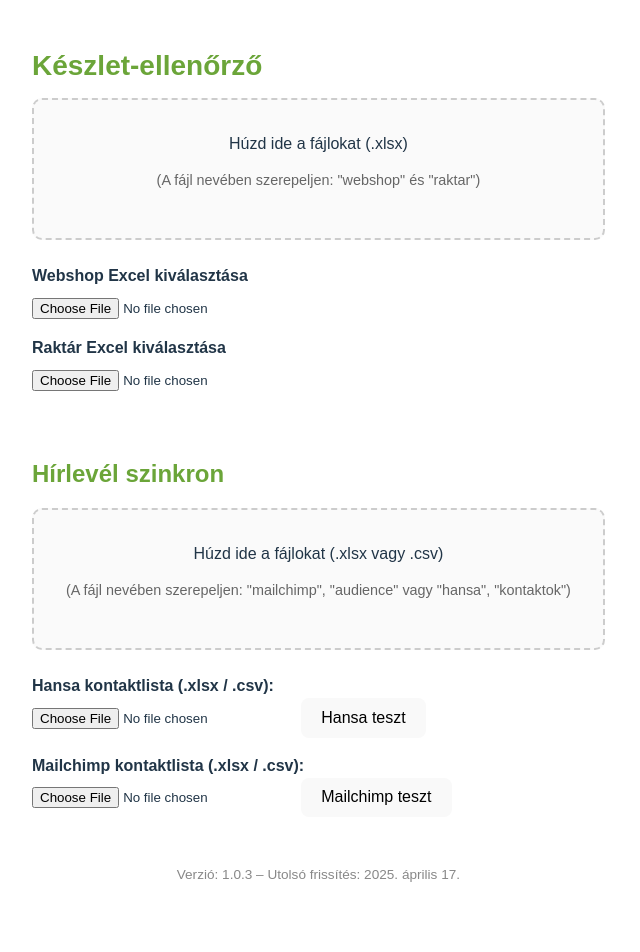
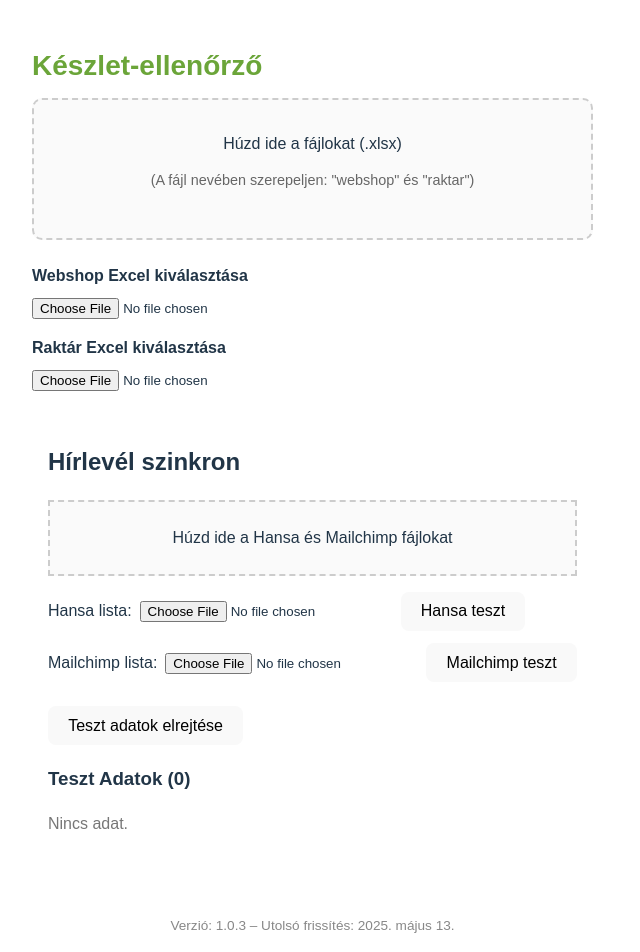
Before and after one commit to vajki8/keszlet-ellenor, a React (Vite) app: page / in a window 1280 px wide. Shown: the top 952 px of the page, without its empty margins (0-640 px from the left). Before the commit the page ends 917 px from the top, so only its background shows below. Built offline with nearby package versions, Linux system fonts and the light colour scheme.

Commit message:
Hansa-Mail chimp osszehasonlito tokeletsen mukodik

```diff
--- a/src/App.jsx
+++ b/src/App.jsx
@@ -288,7 +288,7 @@ function App() {
       <HirlevelSzinkron />
 
       <footer style={{ marginTop: "3rem", fontSize: "0.85rem", color: "#888", textAlign: "center" }}>
-        Verzió: 1.0.3 – Utolsó frissítés: 2025. április 17.
+        Verzió: 1.0.3 – Utolsó frissítés: 2025. május 13.
       </footer>
     </main>
   );
--- a/src/HirlevelSzinkron.jsx
+++ b/src/HirlevelSzinkron.jsx
@@ -1,196 +1,277 @@
-//cspell:disable
-// HirlevelSzinkron.jsx
+// cspell:disable
 import { useState, useCallback, useEffect } from "react";
 import * as XLSX from "xlsx";
 
 export default function HirlevelSzinkron() {
   const [hansaContacts, setHansaContacts] = useState([]);
   const [mailchimpContacts, setMailchimpContacts] = useState([]);
-  const [hiányzók, setHiányzók] = useState(null);
-  const [feleslegesek, setFeleslegesek] = useState(null);
+  const [hiányzók, setHiányzók] = useState([]);
+  const [feleslegesek, setFeleslegesek] = useState([]);
   const [dragOver, setDragOver] = useState(false);
   const [loading, setLoading] = useState(false);
   const [status, setStatus] = useState({ hansa: false, mailchimp: false });
+  const [testData, setTestData] = useState([]);
+  const [showTestData, setShowTestData] = useState(true);
 
-  const normalizeHansa = (rows) => {
+
+  // Pagination for új kontaktok
+  const PAGE_SIZE = 25;
+  const [page, setPage] = useState(1);
+  const totalHiányPage = Math.ceil(hiányzók.length / PAGE_SIZE);
+  const pagedHiányzók = hiányzók.slice((page - 1) * PAGE_SIZE, page * PAGE_SIZE);
+
+  // Teszt pagination
+  const [testPage, setTestPage] = useState(1);
+  const totalTestPage = Math.ceil(testData.length / PAGE_SIZE);
+  const pagedTestData = testData.slice((testPage - 1) * PAGE_SIZE, testPage * PAGE_SIZE);
+
+  // 1) Hansa-normalizáló
+  const normalizeHansa = useCallback((rows) => {
     return rows
-      .map((r) => {
-        const email = r["E-mail-cím"] || r["Kontakt személy e-mail-címe"] || "";
-        const first = r["Kontakt személy neve"] || r["Kapcsolattartó neve"] || "";
-        const code = r["Ügyfélkód"] || r["Partnerkód"] || r["Ügyfél kód"] || "";
-        return {
-          Email: email.toLowerCase().trim(),
-          Név: first,
-          Ügyfélkód: code,
-        };
+      .map(r => {
+        const id      = String(r["Kontakt sorszám"] || r["Kontaktsorszám"] || "").trim();
+        const name    = String(r["Név"]               || r["Kontakt személy neve"] || "").trim();
+        const email   = String(r["Email-cím"]         || r["E-mail-cím"]           || "").toLowerCase().trim();
+        const besorol = String(r["Besorolás"]         || "").trim();
+        return { "Kontakt sorszám": id, "Név": name, "Email-cím": email, "Besorolás": besorol };
       })
-      .filter((r) => r.Email);
-  };
+      .filter(r => r["Email-cím"]);
+  }, []);
 
-  const normalizeMailchimp = (rows) => {
+  // 2) Mailchimp-normalizáló
+  const normalizeMailchimp = useCallback((rows) => {
     return rows
-      .map((r) => {
-        return {
-          Email: r["Email Address"]?.toLowerCase().trim() || "",
-          Név: `${r["First Name"] || ""} ${r["Last Name"] || ""}`.trim(),
-          Ügyfélkód: r["Ügyfélkód"] || "",
-        };
-      })
-      .filter((r) => r.Email);
-  };
+      .map(r => ({
+        "Email Address": (r["Email Address"] || "").toLowerCase().trim(),
+        "First Name":    (r["First Name"]    || "").trim(),
+        "Last Name":     (r["Last Name"]     || "").trim(),
+      }))
+      .filter(r => r["Email Address"]);
+  }, []);
 
+  // 3) Kézi CSV-parser
+  const parseCsv = useCallback((text) => {
+    const lines = text.split(/\r\n|\n/).filter(l => l.trim());
+    const rows = lines.map(line => {
+      const fields = [];
+      let field = "", inQuotes = false;
+      for (let i = 0; i < line.length; i++) {
+        const ch = line[i];
+        if (ch === '"') {
+          if (inQuotes && line[i+1] === '"') { field += '"'; i++; }
+          else { inQuotes = !inQuotes; }
+        } else if (ch === ',' && !inQuotes) {
+          fields.push(field); field = "";
+        } else {
+          field += ch;
+        }
+      }
+      fields.push(field);
+      return fields;
+    });
+    const header = rows[0] || [];
+    return rows.slice(1).map(r => {
+      const obj = {};
+      header.forEach((h, i) => obj[h] = r[i] ?? "");
+      return obj;
+    });
+  }, []);
+
+  // 4) Átfogó beolvasó: Hansa natív XLSX, Mailchimp kézi CSV
   const handleFile = useCallback((file, setContacts, type = "") => {
     if (!file) return;
-    const extension = file.name.split('.').pop().toLowerCase();
+    const ext = file.name.split(".").pop().toLowerCase();
     const reader = new FileReader();
+    reader.onload = e => {
+      try {
+        const buffer = e.target.result;
+        let json = [];
 
-    reader.onload = (e) => {
-      let json = [];
-      try {
-        if (extension === 'csv') {
+        if (type === "mailchimp") {
+          // Mailchimp arc: XLSX-be álcázott CSV → kézi parser
+          const wb = XLSX.read(buffer, { type: "array" });
+          const sh = wb.Sheets[wb.SheetNames[0]];
+          const range = XLSX.utils.decode_range(sh["!ref"] || "");
+          const lines = [];
+          for (let R = range.s.r; R <= range.e.r; ++R) {
+            const cellRef = XLSX.utils.encode_cell({ c: 0, r: R });
+            const cell = sh[cellRef];
+            lines.push(cell ? (cell.w ?? cell.v).toString() : "");
+          }
+          json = parseCsv(lines.join("\n"));
+        } else {
+          // Hansa XLSX
+          if (ext === "csv") {
             const text = e.target.result;
-          const workbook = XLSX.read(text, { type: "binary" });
-          const sheet = workbook.Sheets[workbook.SheetNames[0]];
-          json = XLSX.utils.sheet_to_json(sheet, { defval: "" });
+            const wb2 = XLSX.read(text, { type: "binary" });
+            const sh2 = wb2.Sheets[wb2.SheetNames[0]];
+            json = XLSX.utils.sheet_to_json(sh2, { defval: "" });
           } else {
-          const data = new Uint8Array(e.target.result);
-          const workbook = XLSX.read(data, { type: "array" });
-          const sheet = workbook.Sheets[workbook.SheetNames[0]];
-          json = XLSX.utils.sheet_to_json(sheet, { defval: "" });
+            const data = new Uint8Array(buffer);
+            const wb2 = XLSX.read(data, { type: "array" });
+            const sh2 = wb2.Sheets[wb2.SheetNames[0]];
+            json = XLSX.utils.sheet_to_json(sh2, { defval: "" });
           }
-        const normalized = type === "hansa" ? normalizeHansa(json) : normalizeMailchimp(json);
-        console.log(`${type} fájl betöltve:`, normalized.slice(0, 5));
+        }
+
+        const normalized = type === "hansa"
+          ? normalizeHansa(json)
+          : normalizeMailchimp(json);
+
         setContacts(normalized);
-        setStatus((prev) => ({ ...prev, [type]: true }));
+        setStatus(s => ({ ...s, [type]: true }));
       } catch (err) {
         console.error("Hiba a fájl feldolgozásakor:", err);
       }
     };
 
-    if (extension === 'csv') reader.readAsBinaryString(file);
+    if (ext === "csv" && type !== "mailchimp") reader.readAsBinaryString(file);
     else reader.readAsArrayBuffer(file);
-  }, []);
+  }, [normalizeHansa, normalizeMailchimp, parseCsv]);
 
+  // Drag & drop
+  const handleDrop = useCallback(e => {
+    e.preventDefault(); setDragOver(false);
+    Array.from(e.dataTransfer.files).forEach(file => {
+      const n = file.name.toLowerCase();
+      if (n.includes("mailchimp")||n.includes("audience")) handleFile(file, setMailchimpContacts, "mailchimp");
+      else handleFile(file, setHansaContacts, "hansa");
+    });
+  }, [handleFile]);
+
+  // Összehasonlítás
   const compareContacts = useCallback(() => {
     setLoading(true);
     setTimeout(() => {
-      const hansaEmails = new Set(hansaContacts.map(c => c.Email));
-      const mailchimpEmails = new Set(mailchimpContacts.map(c => c.Email));
-
-      const ujKontaktok = hansaContacts.filter(c => !mailchimpEmails.has(c.Email));
-      const feleslegesKontaktok = mailchimpContacts.filter(c => !hansaEmails.has(c.Email));
-
-      setHiányzók(ujKontaktok);
-      setFeleslegesek(feleslegesKontaktok);
-      setLoading(false);
-    }, 300);
-  }, [hansaContacts, mailchimpContacts]);
+      const hSet = new Set(hansaContacts.map(c => c["Email-cím"]));
+      const mSet = new Set(mailchimpContacts.map(c => c["Email Address"]));
+      setHiányzók(hansaContacts.filter(c => !mSet.has(c["Email-cím"])));
+      setFeleslegesek(mailchimpContacts.filter(c => !hSet.has(c["Email Address"])));
+      setLoading(false); setPage(1);
+    },300);
+  },[hansaContacts, mailchimpContacts]);
 
   useEffect(() => {
-    if (hansaContacts.length > 0 && mailchimpContacts.length > 0) {
-      compareContacts();
-    }
-  }, [hansaContacts, mailchimpContacts, compareContacts]);
+    if (hansaContacts.length && mailchimpContacts.length) compareContacts();
+  },[hansaContacts, mailchimpContacts, compareContacts]);
 
-  const handleDrop = useCallback((e) => {
-    e.preventDefault();
-    setDragOver(false);
-    const files = Array.from(e.dataTransfer.files);
-    files.forEach((file) => {
-      const name = file.name.toLowerCase();
-      if (name.includes("mailchimp") || name.includes("audience")) {
-        handleFile(file, setMailchimpContacts, "mailchimp");
-      } else if (name.includes("hansa") || name.includes("kontaktok")) {
-        handleFile(file, setHansaContacts, "hansa");
-      }
-    });
-  }, [handleFile]);
+  // Teszt gomb
+  const handleTest = useCallback(contacts => {
+    setTestData(contacts); setTestPage(1);
+  },[]);
 
-  const handleFileChange = (e, setContacts, type) => {
-    const file = e.target.files[0];
-    if (!file) return;
-    handleFile(file, setContacts, type);
+  // Export Excel
+  const exportExcel = () => {
+    const wb = XLSX.utils.book_new();
+    const ws = XLSX.utils.json_to_sheet(hiányzók);
+    XLSX.utils.book_append_sheet(wb, ws, "UjKontaktok");
+    XLSX.writeFile(wb, "uj_kontaktok.xlsx");
   };
 
-  const renderTable = (title, rows) => (
-    <div style={{ marginTop: "2rem" }}>
-      <h3 style={{ fontWeight: "bold", fontSize: "1.2rem" }}>{title} ({rows.length})</h3>
-      {rows.length === 0 ? <p style={{ color: "#777" }}>Nincs adat.</p> : (
-        <table style={{ width: "100%", borderCollapse: "collapse", marginTop: "0.5rem", backgroundColor: "#f8f0ff" }}>
+  // Teszt táblázat
+  const renderTestTable = () => (
+    <div style={{ marginTop:20 }}>
+      <h3>Teszt Adatok ({testData.length})</h3>
+      {testData.length===0 ? <p style={{color:"#777"}}>Nincs adat.</p> : (
+        <>
+          <table style={{width:"100%",borderCollapse:"collapse",background:"#f8f0ff"}}>
             <thead>
               <tr>
-              {Object.keys(rows[0]).map((key) => (
-                <th key={key} style={{ borderBottom: "1px solid #ccc", padding: "0.5rem", textAlign: "left" }}>{key}</th>
+                {Object.keys(pagedTestData[0]||{}).map(k=>(
+                  <th key={k} style={{borderBottom:"1px solid #ccc",padding:8,textAlign:"left"}}>{k}</th>
                 ))}
               </tr>
             </thead>
             <tbody>
-            {rows.map((row, i) => (
+              {pagedTestData.map((r,i)=>(
                 <tr key={i}>
-                {Object.values(row).map((val, j) => (
-                  <td key={j} style={{ borderBottom: "1px solid #eee", padding: "0.5rem" }}>{val}</td>
-                ))}
+                  {Object.values(r).map((v,j)=><td key={j} style={{borderBottom:"1px solid #eee",padding:8}}>{v}</td>)}
                 </tr>
               ))}
             </tbody>
           </table>
+          <div style={{marginTop:8}}>
+            <button onClick={()=>setTestPage(p=>Math.max(1,p-1))} disabled={testPage===1}>Előző</button>
+            <span style={{margin:"0 12px"}}>Oldal {testPage}/{totalTestPage}</span>
+            <button onClick={()=>setTestPage(p=>Math.min(totalTestPage,p+1))} disabled={testPage===totalTestPage}>Következő</button>
+          </div>
+        </>
       )}
     </div>
   );
 
   return (
-    <section style={{ marginTop: "4rem" }}>
-      <h2 style={{ fontSize: "1.5rem", color: "#6ba539", marginBottom: "1rem" }}>Hírlevél szinkron</h2>
+    <section style={{padding:16}}>
+      <h2>Hírlevél szinkron</h2>
 
       <div
         onDrop={handleDrop}
-        onDragOver={(e) => { e.preventDefault(); setDragOver(true); }}
-        onDragLeave={() => setDragOver(false)}
-        style={{
-          border: `2px dashed ${dragOver ? "#6ba539" : "#ccc"}`,
-          borderRadius: "10px",
-          padding: "2rem",
-          textAlign: "center",
-          marginBottom: "1.5rem",
-          backgroundColor: dragOver ? "#f5fff0" : "#fafafa",
-        }}
+        onDragOver={e=>{e.preventDefault();setDragOver(true);}}
+        onDragLeave={()=>setDragOver(false)}
+        style={{border:`2px dashed ${dragOver?"#6ba539":"#ccc"}`,padding:24,textAlign:"center",marginBottom:16,background:dragOver?"#f5fff0":"#fafafa"}}
       >
-        <p style={{ margin: 0 }}>Húzd ide a fájlokat (.xlsx vagy .csv)</p>
-        <p style={{ fontSize: "0.9rem", color: "#666" }}>(A fájl nevében szerepeljen: "mailchimp", "audience" vagy "hansa", "kontaktok")</p>
+        Húzd ide a Hansa és Mailchimp fájlokat
       </div>
 
-      <div style={{ marginBottom: "1rem" }}>
-        <label style={{ fontWeight: "bold" }}>Hansa kontaktlista (.xlsx / .csv):</label><br />
-        <input type="file" accept=".xlsx,.csv" onChange={(e) => handleFileChange(e, setHansaContacts, "hansa")} />
-        <button onClick={() => console.log("Hansa lista", hansaContacts.slice(0, 20))} style={{ marginLeft: "1rem" }}>Hansa teszt</button>
-        {status.hansa && <span style={{ marginLeft: "1rem", color: "green" }}>✔️ Betöltve</span>}
-      </div>
-      <div style={{ marginBottom: "1rem" }}>
-        <label style={{ fontWeight: "bold" }}>Mailchimp kontaktlista (.xlsx / .csv):</label><br />
-        <input type="file" accept=".xlsx,.csv" onChange={(e) => handleFileChange(e, setMailchimpContacts, "mailchimp")} />
-        <button onClick={() => console.log("Mailchimp lista", mailchimpContacts.slice(0, 20))} style={{ marginLeft: "1rem" }}>Mailchimp teszt</button>
-        {status.mailchimp && <span style={{ marginLeft: "1rem", color: "green" }}>✔️ Betöltve</span>}
+      <div style={{marginBottom:12}}>
+        <label>Hansa lista:
+          <input type="file" accept=".xlsx,.csv"
+            onChange={e=>handleFile(e.target.files[0],setHansaContacts,"hansa")}
+            style={{marginLeft:8}}/>
+        </label>
+        <button onClick={()=>handleTest(hansaContacts)} style={{marginLeft:8}}>Hansa teszt</button>
+        {status.hansa && <span style={{marginLeft:8,color:"green"}}>✔️</span>}
       </div>
 
-      {loading && (
-        <div style={{ margin: "2rem 0" }}>
-          <p style={{ marginBottom: "0.5rem", color: "#555" }}>Összehasonlítás folyamatban...</p>
-          <div style={{ height: "8px", width: "100%", backgroundColor: "#eee", borderRadius: "4px" }}>
-            <div style={{ width: "100%", height: "100%", backgroundColor: "#6ba539", animation: "progress 1s linear infinite" }} />
+      <div style={{marginBottom:12}}>
+        <label>Mailchimp lista:
+          <input type="file" accept=".xlsx,.csv"
+            onChange={e=>handleFile(e.target.files[0],setMailchimpContacts,"mailchimp")}
+            style={{marginLeft:8}}/>
+        </label>
+        <button onClick={()=>handleTest(mailchimpContacts)} style={{marginLeft:8}}>Mailchimp teszt</button>
+        {status.mailchimp && <span style={{marginLeft:8,color:"green"}}>✔️</span>}
+      </div>
+
+      {loading && <p>Összehasonlítás folyamatban…</p>}
+
+      {hiányzók.length>0 && (
+        <div style={{marginTop:24}}>
+          <h3>Új kontaktok ({hiányzók.length})</h3>
+          <button onClick={exportExcel} style={{marginBottom:8}}>Exportálás Excelbe</button>
+          <table style={{width:"100%",borderCollapse:"collapse",background:"#f8f0ff"}}>
+            <thead>
+              <tr>
+                {["Kontakt sorszám","Név","Email-cím","Besorolás"].map(col=>(
+                  <th key={col} style={{borderBottom:"1px solid #ccc",padding:8,textAlign:"left"}}>{col}</th>
+                ))}
+              </tr>
+            </thead>
+            <tbody>
+              {pagedHiányzók.map((c,i)=>(
+                <tr key={i}>
+                  <td style={{padding:8}}>{c["Kontakt sorszám"]}</td>
+                  <td style={{padding:8}}>{c["Név"]}</td>
+                  <td style={{padding:8}}>{c["Email-cím"]}</td>
+                  <td style={{padding:8}}>{c["Besorolás"]}</td>
+                </tr>
+              ))}
+            </tbody>
+          </table>
+          <div style={{marginTop:8}}>
+            <button onClick={()=>setPage(p=>Math.max(1,p-1))} disabled={page===1}>Előző</button>
+            <span style={{margin:"0 12px"}}>Oldal {page}/{totalHiányPage}</span>
+            <button onClick={()=>setPage(p=>Math.min(totalHiányPage,p+1))} disabled={page===totalHiányPage}>Következő</button>
           </div>
         </div>
       )}
 
-      {hiányzók !== null && renderTable("Új kontaktok (nincsenek Mailchimpben)", hiányzók)}
-      {feleslegesek !== null && renderTable("Felesleges kontaktok (csak Mailchimpben)", feleslegesek)}
-
-      <style>{`
-        @keyframes progress {
-          0% { transform: translateX(-100%); }
-          50% { transform: translateX(-50%); }
-          100% { transform: translateX(0); }
-        }
-      `}</style>
+      <div style={{marginTop:24}}>
+        <button onClick={()=>setShowTestData(v=>!v)}>
+          {showTestData?"Teszt adatok elrejtése":"Teszt adatok mutatása"}
+        </button>
+        {showTestData && renderTestTable()}
+      </div>
     </section>
   );
 }
```
Lines whose indentation alone changed are shown as unchanged.
